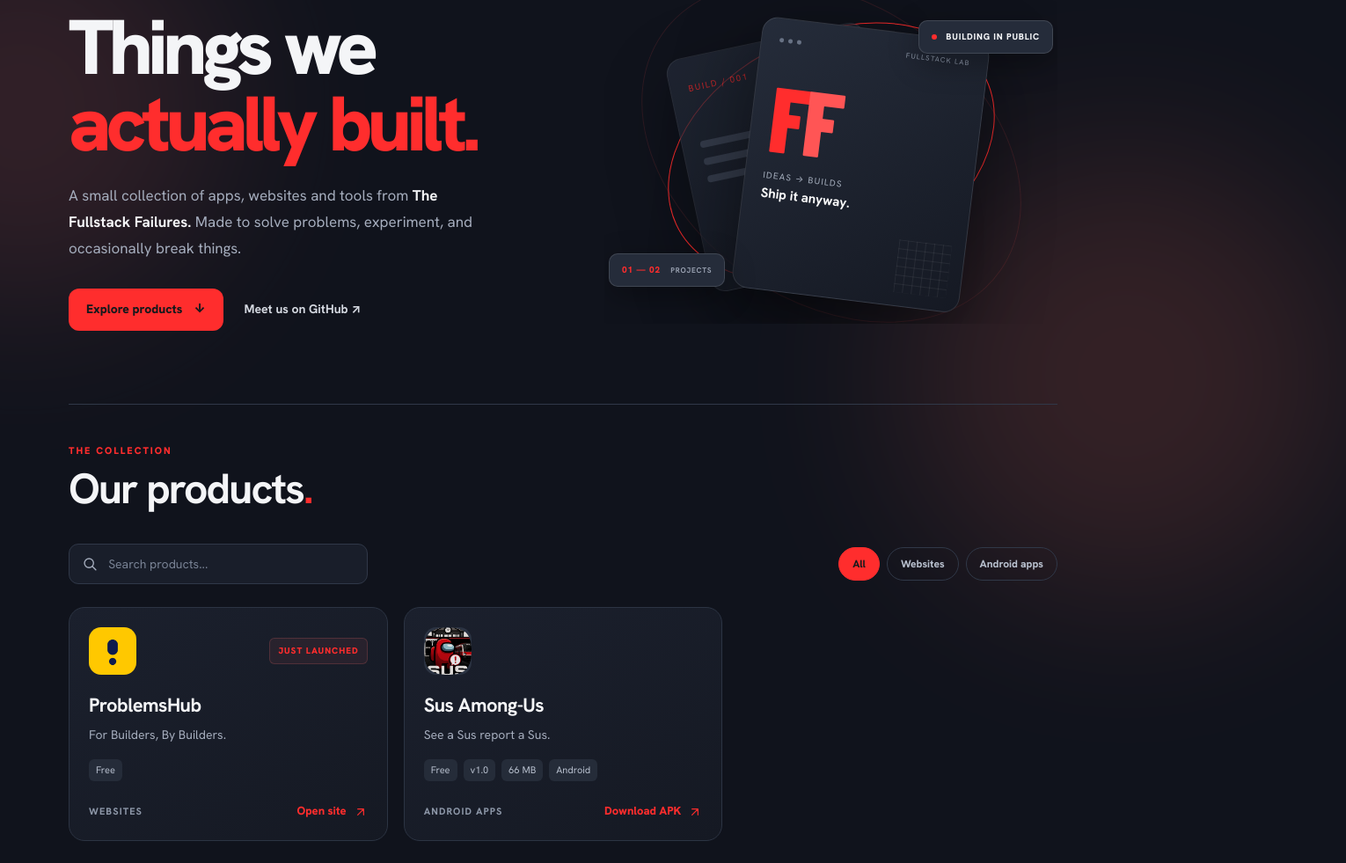
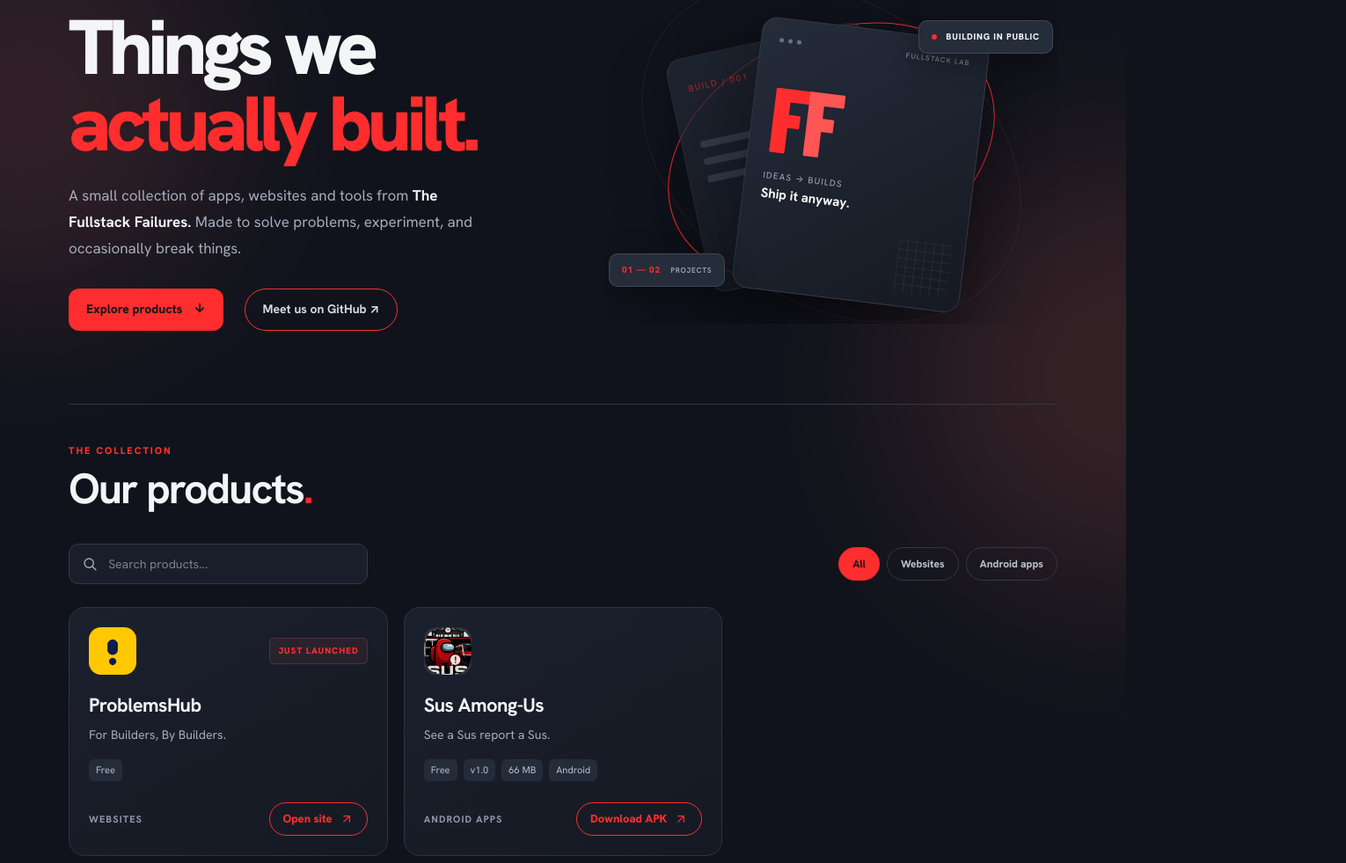
Before and after one commit to FullStackFailures/OurAllProducts, a plain HTML site: page index.html in a window 1280 px wide. Shown: the part 183-1164 px from the top of the page at 88% size, 1530 px wide, since content can reach past the window. Drawn offline with Linux system fonts and the light colour scheme.

Commit message:
Update style.css

```diff
--- a/assets/style.css
+++ b/assets/style.css
@@ -36,3 +36,14 @@ body{min-width:0}
 :root {
     color-scheme: only dark;
 }
+
+/* ===== Layout fix: stop right-side empty space on pinch zoom-out ===== */
+body{position:relative}
+.ambient-wrap{position:absolute;top:0;left:0;width:100%;height:100%;overflow:hidden;pointer-events:none;z-index:-1}
+img,svg,video{max-width:100%}
+
+/* ===== Red filter-style borders on buttons ===== */
+.card-cta{border:1px solid var(--accent);border-radius:999px;min-height:38px;padding:0 15px;transition:.18s}
+.product-card:hover .card-cta{border-color:var(--coral)}
+.text-link{display:inline-flex;align-items:center;justify-content:center;min-height:48px;padding:0 20px;border:1px solid var(--accent);border-radius:999px;transition:.18s}
+.text-link:hover{border-color:var(--coral)}
```
